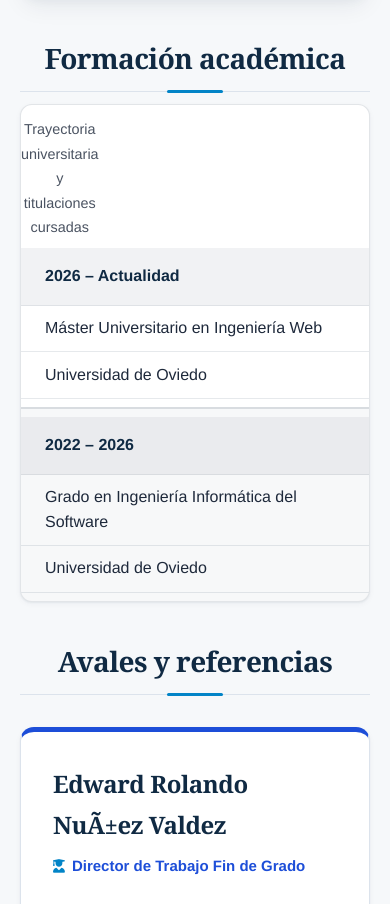
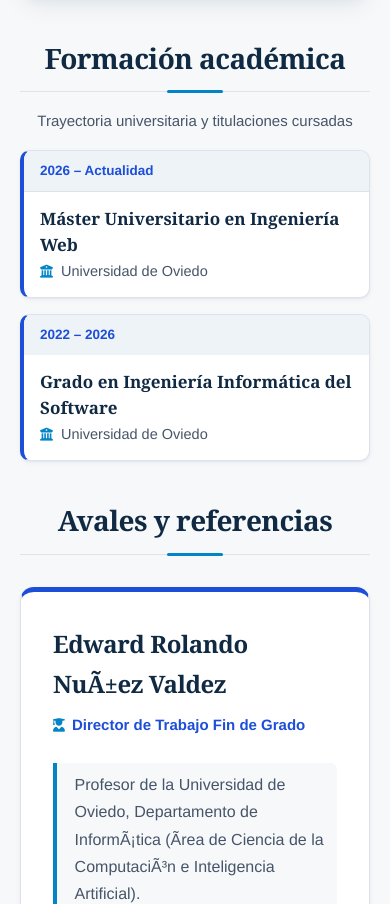
Before and after one commit to celiabrn/entregaII, a plain HTML site: page sobre-mi.html in a window 390 px wide. Shown: the part 1656-2560 px from the top of the page. Drawn offline with Linux system fonts and the light colour scheme.

Commit message:
Cambios para la adaptabilidad de la tabla de "sobre mi"

```diff
--- a/css/estilos.css
+++ b/css/estilos.css
@@ -594,9 +594,9 @@ main > section:first-of-type article a[download]:active {
     transform: translateY(0);
 }
 
-/* 2. Tablas semánticas (Formación académica) */
+/* ================== 2. TABLAS SEMÁNTICAS (FORMACIÓN ACADÉMICA) ================== */
 main > section:has(table) {
-    display: block; /* Anula el flexbox de "main > section" de forma natural */
+    display: block;
     width: 100%;
     max-width: 1120px;
     margin: 0 auto;
@@ -605,47 +605,71 @@ main > section:has(table) {
 
 main > section > table {
     width: 100%;
-    max-width: none;
-    margin: 12px 0 0 0;
-    border-collapse: collapse;
-    table-layout: auto;
-    background-color: #ffffff;
+    margin: 16px 0 0 0;
+    border-collapse: separate;
+    border-spacing: 0;
+    background-color: var(--bg-surface);
     border-radius: 12px;
-    overflow: hidden;
     box-shadow: var(--shadow-sm);
-    border: 1px solid rgba(16, 42, 67, 0.12);
-}
-
+    border: 1px solid var(--border-hairline);
+    font-variant-numeric: tabular-nums; /* Alineación óptica de fechas */
+}
+
+/* Subtítulo integrado arriba como cabecera contextual clara */
 main > section > table caption {
-    caption-side: bottom;
-    margin-top: 12px;
-    font-size: 14.4px;
-    color: var(--text-primary);
-    opacity: 0.8;
+    caption-side: top;
     text-align: center;
+    font-size: 15px;
+    font-weight: 500;
+    color: var(--text-secondary);
+    margin-bottom: 16px;
+    padding: 0 8px;
 }
 
 main > section > table thead {
     background-color: var(--brand-deep);
     color: #ffffff;
+}
+
+/* Redondeo limpio sin depender de overflow: hidden */
+main > section > table thead tr:first-child th:first-child {
+    border-top-left-radius: 11px;
+}
+
+main > section > table thead tr:first-child th:last-child {
+    border-top-right-radius: 11px;
+}
+
+main > section > table tbody tr:last-child th:first-child {
+    border-bottom-left-radius: 11px;
+}
+
+main > section > table tbody tr:last-child td:last-child {
+    border-bottom-right-radius: 11px;
 }
 
 main > section > table th,
 main > section > table td {
     padding: 16px 24px;
     text-align: left;
-    border-bottom: 1px solid rgba(16, 42, 67, 0.1);
+    border-bottom: 1px solid var(--border-hairline);
     vertical-align: middle;
-    line-height: 1.55;
+    line-height: 1.5;
+}
+
+main > section > table tbody tr:last-child th,
+main > section > table tbody tr:last-child td {
+    border-bottom: none;
 }
 
 main > section > table thead th {
     font-weight: 700;
-    font-size: 15px;
+    font-size: 14.5px;
     letter-spacing: 0.02em;
-}
-
-/* Distribución equilibrada de las 3 columnas en escritorio */
+    border-bottom: none;
+}
+
+/* Distribución equilibrada en escritorio */
 main > section > table th:nth-child(1),
 main > section > table td:nth-child(1) {
     width: 24%;
@@ -662,15 +686,15 @@ main > section > table td:nth-child(3) {
 }
 
 main > section > table tbody tr {
-    transition: background-color 150ms ease;
+    transition: background-color 150ms var(--ease-snappy);
 }
 
 main > section > table tbody tr:nth-child(even) {
-    background-color: rgba(16, 42, 67, 0.03);
+    background-color: var(--bg-subtle);
 }
 
 main > section > table tbody tr:hover {
-    background-color: rgba(16, 42, 67, 0.06);
+    background-color: var(--accent-soft);
 }
 
 main > section > table tbody th {
@@ -1245,19 +1269,23 @@ body > footer nav a[aria-current="page"] {
 }
 
 @media (max-width: 768px) {
-    main > section > table,
-    main > section > table thead,
-    main > section > table tbody,
-    main > section > table th,
-    main > section > table td,
-    main > section > table tr {
+    main > section > table {
         display: block;
-        width: 100% !important;
+        background-color: transparent;
+        border: none;
+        box-shadow: none;
+        border-radius: 0;
+    }
+
+    main > section > table caption {
+        display: block;
+        text-align: center;
+        margin-bottom: 16px;
     }
 
     main > section > table thead {
         position: absolute;
-        width: 1px !important;
+        width: 1px;
         height: 1px;
         padding: 0;
         margin: -1px;
@@ -1267,23 +1295,69 @@ body > footer nav a[aria-current="page"] {
         border: 0;
     }
 
+    main > section > table tbody {
+        display: flex;
+        flex-direction: column;
+        gap: 16px;
+        width: 100%;
+    }
+
     main > section > table tbody tr {
-        border-bottom: 2px solid rgba(16, 42, 67, 0.16);
-        padding: 8px 0;
-    }
-
-    main > section > table tbody tr:last-child {
+        display: flex;
+        flex-direction: column;
+        width: 100%;
+        background-color: var(--bg-surface);
+        border: 1px solid var(--border-hairline);
+        border-left: 4px solid var(--brand-primary);
+        border-radius: 10px;
+        box-shadow: var(--shadow-sm);
+        overflow: hidden;
+    }
+
+    main > section > table tbody tr:nth-child(even) {
+        background-color: var(--bg-surface);
+    }
+
+    main > section > table tbody th,
+    main > section > table tbody td {
+        display: block;
+        width: 100% !important;
         border-bottom: none;
-    }
-
-    main > section > table tbody th {
-        background-color: rgba(16, 42, 67, 0.06);
-        border-bottom: 1px solid rgba(16, 42, 67, 0.08);
-    }
-
-    main > section > table tbody td {
-        padding-top: 10.4px;
-        padding-bottom: 10.4px;
+        border-radius: 0 !important;
+    }
+
+    /* Celda 1: Período (Cabecera de la tarjeta) */
+    main > section > table tbody th[scope="row"] {
+        background-color: var(--bg-subtle);
+        color: var(--brand-primary);
+        font-size: 13.5px;
+        padding: 10px 16px;
+        border-bottom: 1px solid var(--border-hairline);
+    }
+
+    /* Celda 2: Titulación (Elemento principal de foco) */
+    main > section > table tbody td:nth-of-type(1) {
+        font-family: Georgia, "Times New Roman", serif;
+        font-size: 17px;
+        font-weight: 700;
+        color: var(--brand-deep);
+        padding: 14px 16px 4px 16px;
+    }
+
+    /* Celda 3: Institución (Metadato secundario con icono contextual) */
+    main > section > table tbody td:nth-of-type(2) {
+        font-size: 14.5px;
+        color: var(--text-secondary);
+        padding: 0 16px 14px 16px;
+    }
+
+    main > section > table tbody td:nth-of-type(2)::before {
+        content: "\f19c"; /* fa-building-columns */
+        font-family: "Font Awesome 6 Free";
+        font-weight: 900;
+        font-size: 13px;
+        color: var(--accent-focus);
+        margin-right: 8px;
     }
 }
 
```
